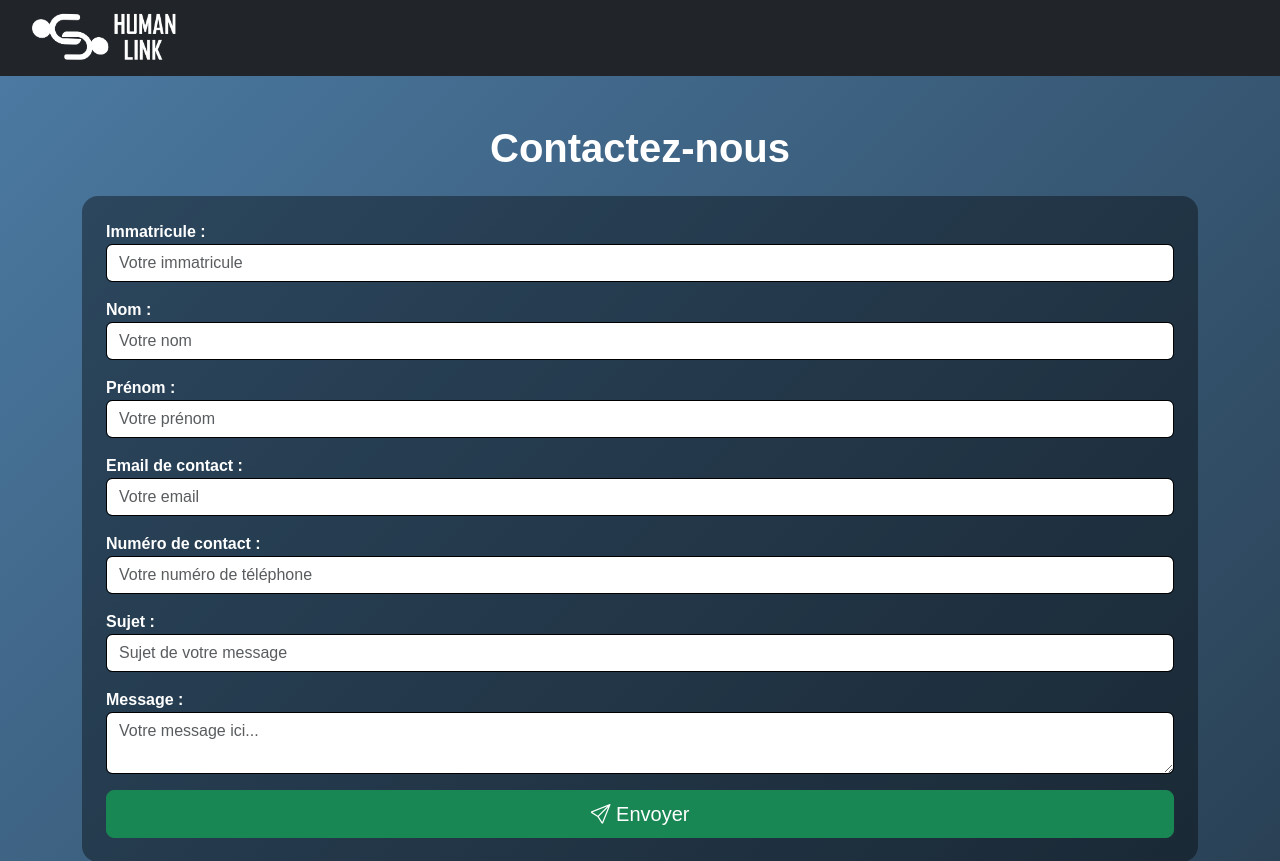
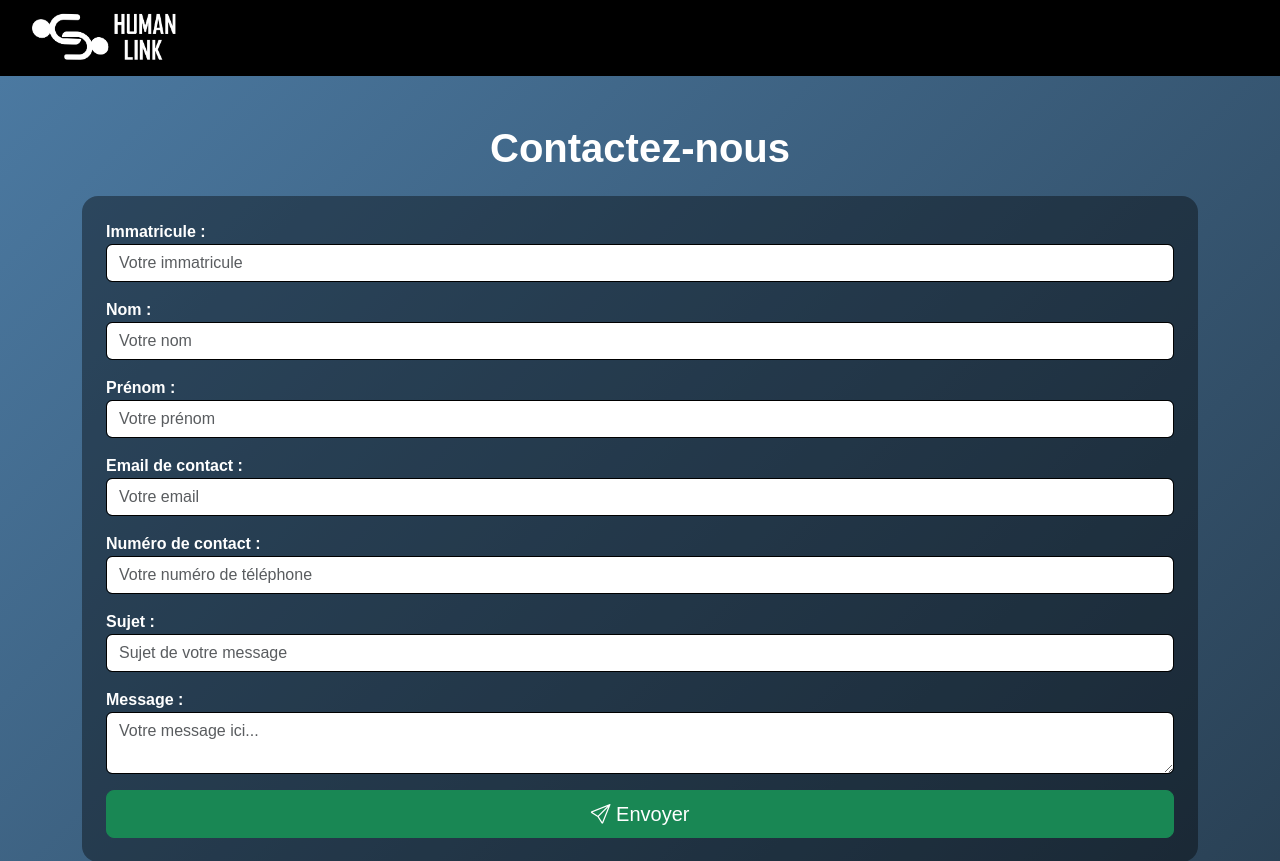
Before and after one commit to n1motv/Human-link, a Flask app: page /contact in a window 1280 px wide. Shown: the top 861 px of the page. Run offline with Flask 3, Linux system fonts and the light colour scheme; some libraries are stand-ins or nearby versions.

Commit message:
Update contact.html

```diff
--- a/templates/contact.html
+++ b/templates/contact.html
@@ -122,7 +122,7 @@
 
     <!-- Si l'utilisateur n'est pas connecté (role non défini) -->
     {% elif not session['role'] %}
-        <nav class="navbar navbar-expand-lg navbar-dark bg-dark text-center">
+        <nav class="navbar navbar-expand-lg text-center">
             <div class="container-fluid text-center">
                 <a href="{{ url_for('afficher_employés') }}">
                     <img id="main-logo" src="../static/logo/logo-white.png" alt="">
```
